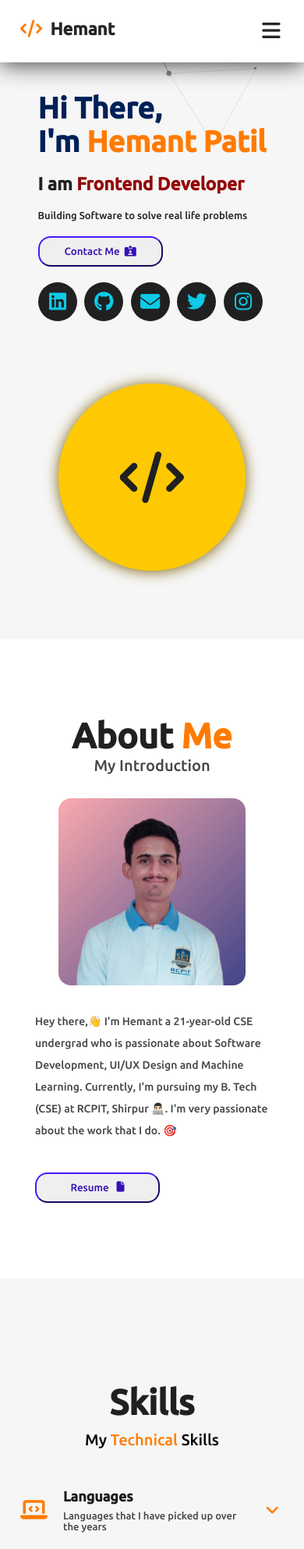
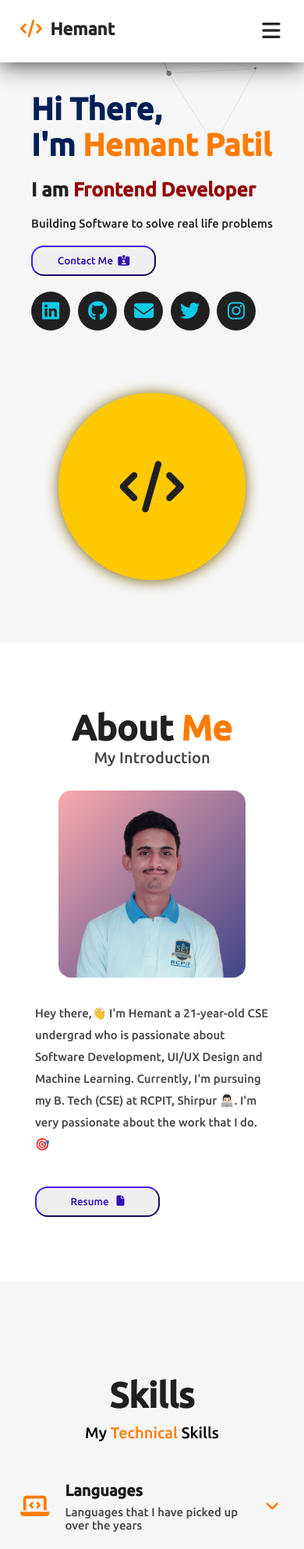
Before and after one commit to hemant14050/portfolio-website, a plain HTML site: page index.html in a window 390 px wide. Shown: the top 1987 px of the page at 78% size. Drawn offline with Linux system fonts and the light colour scheme.

Commit message:
Revert "reduced font-size"
This reverts commit 97b5c1040267c99c42dab40641eab9758c54b7aa.

```diff
--- a/assets/css/styles.css
+++ b/assets/css/styles.css
@@ -347,15 +347,15 @@ a {
     }
 
     .heading1 {
-        font-size: 38px;
+        font-size: 40px;
     }
 
     .iam{
-        font-size: 23px;
+        font-size: 25px;
     }
 
     .para-text {
-        font-size: 13px;
+        font-size: 15px;
     }
 
 }
@@ -395,7 +395,7 @@ a {
     justify-content: center;
     flex-wrap:wrap;
     gap: 100px;
-    font-size: 18px;
+    font-size: 19px;
     line-height: 28px;
 }
 
@@ -461,7 +461,7 @@ a {
 
 @media only screen and (max-width: 550px) {
     .aboutme-content .img-text {
-        font-size: 14px;
+        font-size: 15px;
     }
     .aboutme-content .img-text {
         gap: 2rem;
@@ -542,7 +542,7 @@ a {
 
 .sk-icon {
     color: #FF7B00;
-    font-size: 28px;
+    font-size: 30px;
 }
 
 .sk-angle-up, .sk-angle-down {
@@ -608,11 +608,11 @@ a {
 
 @media only screen and (max-width: 550px){
     .skills-heading {
-        font-size: 18px;
+        font-size: 20px;
     }
 
     .tech-skills {
-        font-size: 13px;
+        font-size: 15px;
     }
     .skills-content {
         gap: 50px;
```
